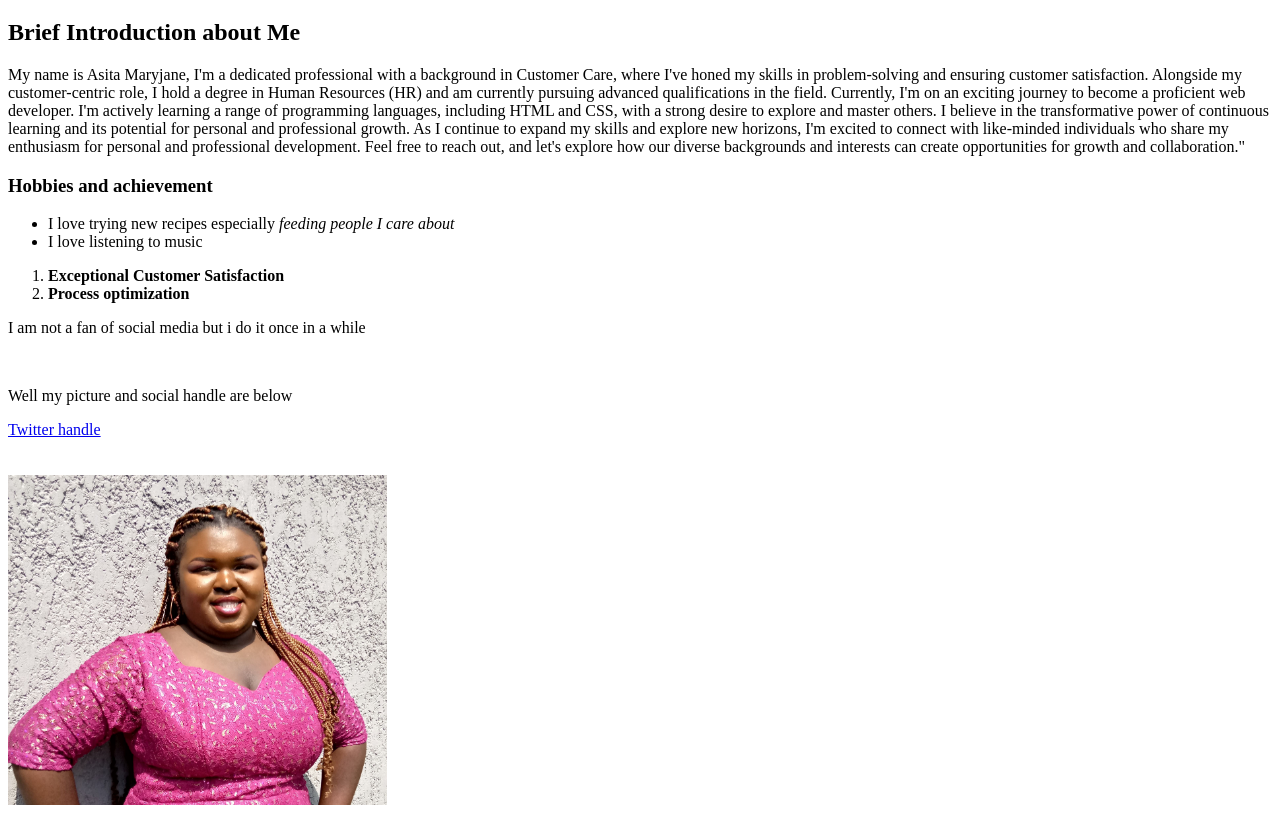
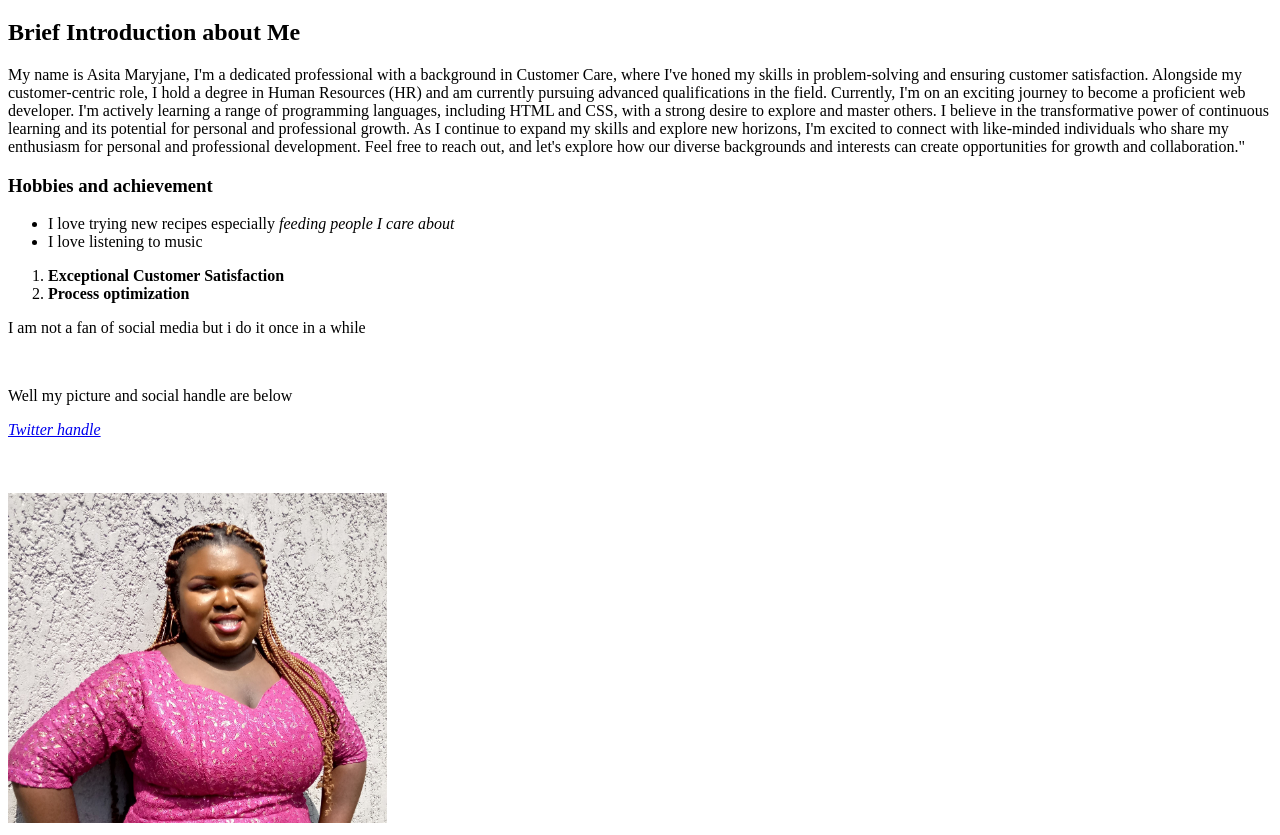
Before and after one commit to Mjay-Ify/frontend_dev, a plain HTML site: page index.html in a window 1280 px wide. Shown: the part 61-896 px from the top of the page. Drawn offline with Linux system fonts and the light colour scheme.

Commit message:
I added something new

```diff
--- a/index.html
+++ b/index.html
@@ -23,7 +23,7 @@
      <p>I am not a fan of social media but i do it once in a while</p>
      <br>
      <p>Well my picture and social handle are below </p>
-     <a href="http://twitter.com/Maryjan27231681" target="_blank" title="www.twitter.com">Twitter handle</a>
+     <address><a href="http://twitter.com/Maryjan27231681" target="_blank" title="www.twitter.com">Twitter handle</a></address>
      <br>
      <br>
      <br>
```
